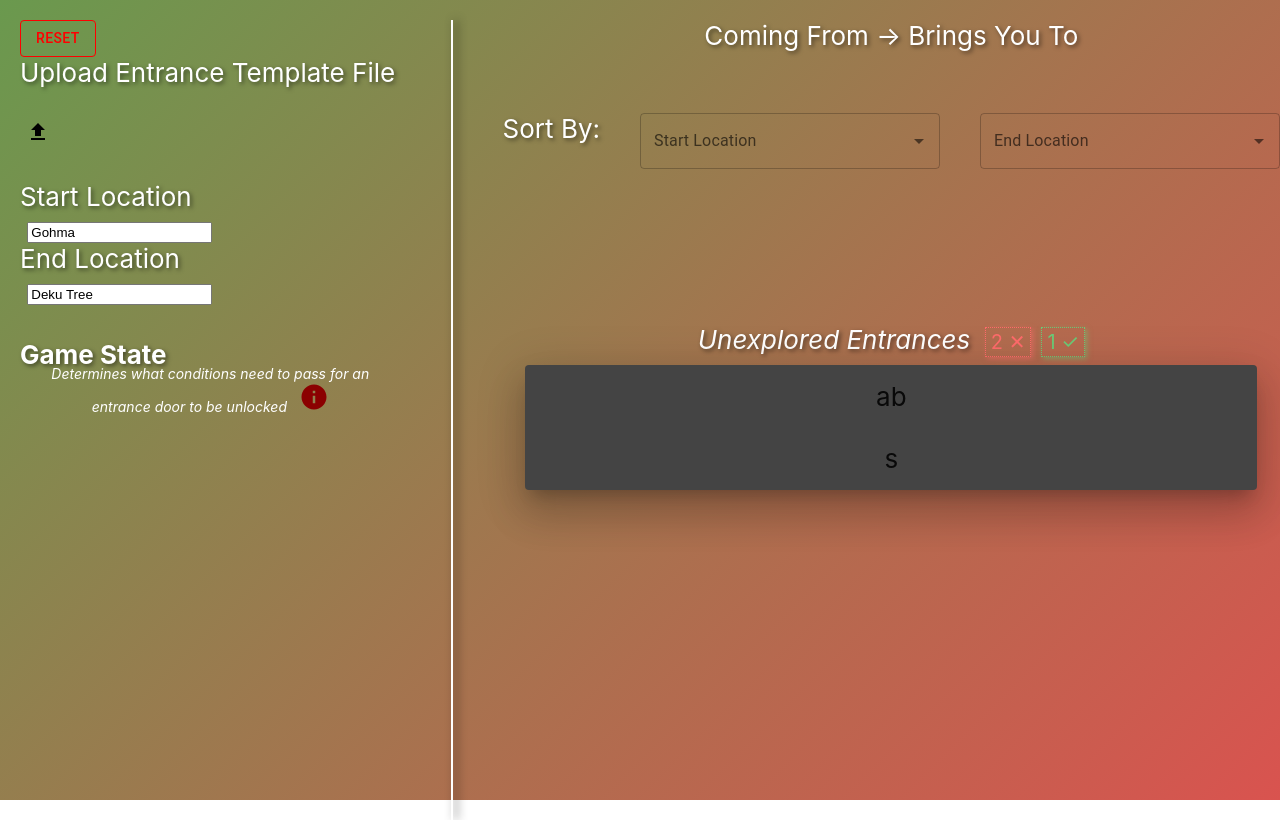
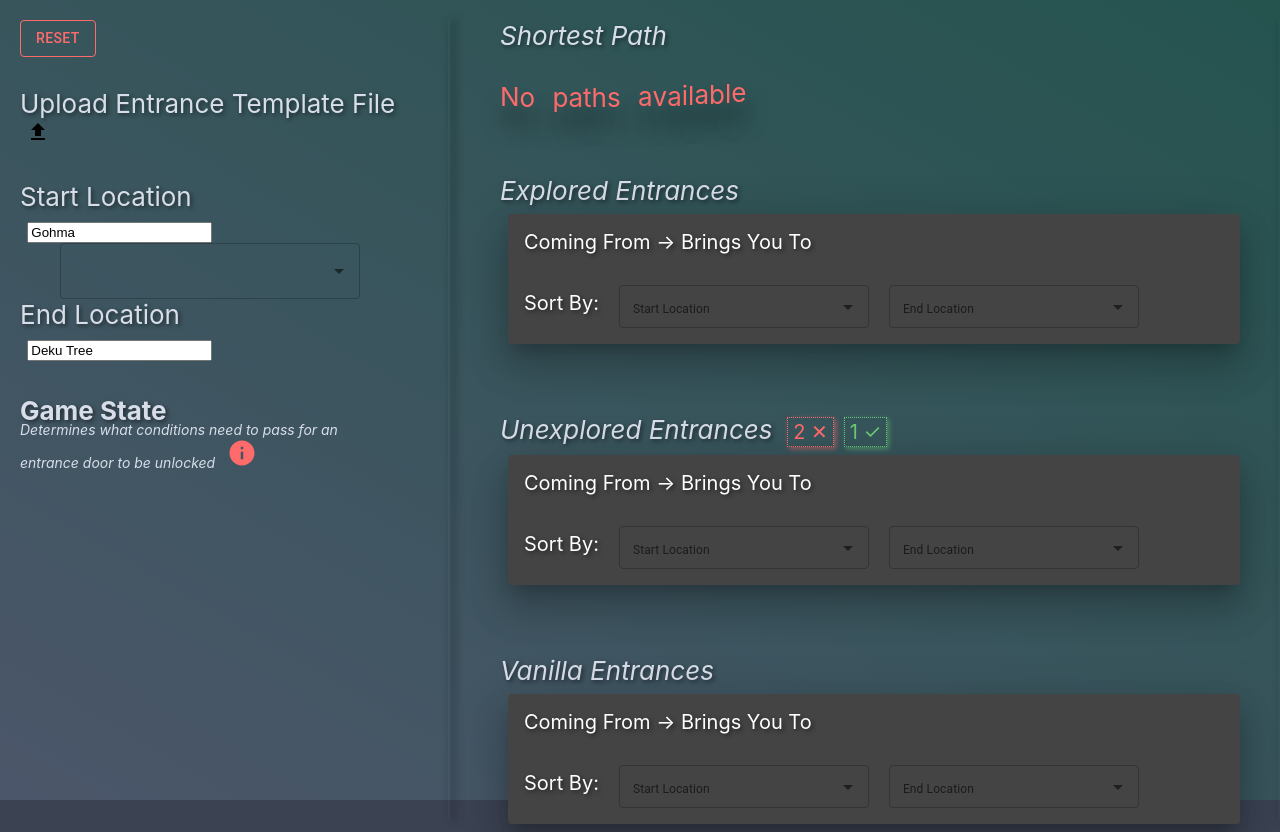
Before and after one commit to midnight-grind/EntranceTracker, a React (Create React App) app in the folder entrancetracker/: page / in a window 1280 px wide. Built offline with nearby package versions, Linux system fonts and the light colour scheme.

Commit message:
enhanced visuals

```diff
--- a/entrancetracker/src/App.css
+++ b/entrancetracker/src/App.css
@@ -1,28 +1,24 @@
-.App {
-  text-align: center;
-}
-
 .App-header {
-  background: linear-gradient(135deg, #6a994e, #d9534f); /* Jewel tones: emerald green to ruby red */
+  background: linear-gradient(210deg, #25544f, #4c566a); /* Muted dark tones: dark gray to soft gray-blue */
   min-height: 100vh;
   display: flex;
   flex-direction: column;
   align-items: center;
   justify-content: center;
   font-size: calc(10px + 2vmin);
-  color: white;
+  color: #d8dee9; /* Light gray text for readability */
 }
 
 .App-link {
-  color: #ffd700; /* Optional: gold color for links to enhance the jewel tone */
+  color: #88c0d0; /* Calming teal for links */
 }
 
 .container {
   display: flex;
-  justify-content: center;  /* Center horizontally */
-  align-items: center;      /* Center vertically */
-  height: 100vh;            /* Full viewport height to center vertically */
-  position: relative;       /* Allows absolute positioning for file input */
+  justify-content: center; /* Center horizontally */
+  align-items: center;     /* Center vertically */
+  height: 100vh;           /* Full viewport height to center vertically */
+  position: relative;      /* Allows absolute positioning for file input */
 }
 
 .top-left {
@@ -44,5 +40,5 @@ body, html {
   width: 100%;
   height: 100%;
   overflow: hidden; /* Prevents any scrollbars */
-  background-color: transparent; /* To match the background with the canvas */
+  background-color: #3b4252; /* Deep gray-blue background for extra contrast */
 }
--- a/entrancetracker/src/components/CSVReader.js
+++ b/entrancetracker/src/components/CSVReader.js
@@ -17,6 +17,8 @@ import UploadIcon from '@mui/icons-material/Upload'; // If using Material-UI ico
 import ComingFromBringsYouTo from './ComingFromBringsYouTo';
 import InfoIcon from '@mui/icons-material/Info';
 import UnexploredCheckmarks from './UnexploredCheckmarks';
+import LocationDropdown from './LocationDropdown';
+import ShortestPath from './ShortestPath';
 
 function CSVReader()
 {
@@ -150,9 +152,20 @@ function CSVReader()
 		}
 	}
 
+	function get_location_names()
+	{
+		let ret = [];
+
+		for (let [key] of locations)
+		{
+			ret.push(key);
+		}
+		return ret;
+	}
+
 	function get_all_conditionals(newLocationsObjects)
 	{
-		console.log("get all conditions");
+		// console.log("get all conditions");
 
 		let all_conditionals = {};
 		let all_conditionals_with_arrays = {};
@@ -165,7 +178,7 @@ function CSVReader()
 				{
 					let conditions_separated = obj["condition"].replaceAll("(", " ").replaceAll(")", " ").replaceAll("&&", " ").replaceAll("||", " ");
 					conditions_separated = conditions_separated.replaceAll(/\s+/g, ' ');
-					console.log(conditions_separated);
+					// console.log(conditions_separated);
 
 					for (let condition_separated of conditions_separated.split(" "))
 					{
@@ -181,7 +194,7 @@ function CSVReader()
 		// console.log(all_conditionals);
 		for (let [key, value] of Object.entries(all_conditionals))
 		{
-			console.log(key);
+			// console.log(key);
 
 			// key looks like: Song_of_Storms, child-0
 
@@ -212,7 +225,7 @@ function CSVReader()
 
 		for (let [key, value] of Object.entries(all_conditionals))
 		{
-			console.log(key);
+			// console.log(key);
 
 			// key looks like: Song_of_Storms, child-0
 
@@ -242,14 +255,14 @@ function CSVReader()
 		}
 
 		// console.log("all_conditionals: " + all_conditionals_with_arrays);
-		console.log("Formatted all_conditionals_with_arrays:", JSON.stringify(all_conditionals_with_arrays, null, 2));
+		// console.log("Formatted all_conditionals_with_arrays:", JSON.stringify(all_conditionals_with_arrays, null, 2));
 
 		// only two options, default to first option, if more than two: keep it "none" until condition is selected
 		for (let [key, value] of Object.entries(all_conditionals_with_arrays))
 		{
 			if (all_conditionals_with_arrays[key]["condition_list"].length == 2)
 			{
-				console.log("2 elements, key: " + key);
+				// console.log("2 elements, key: " + key);
 				all_conditionals_with_arrays[key]["active_condition"] = all_conditionals_with_arrays[key]["condition_list"][0];
 			}
 		}
@@ -262,7 +275,7 @@ function CSVReader()
 
 	function switch_pressed(key)
 	{
-		console.log("switch pressed", final_conditions[key]);
+		// console.log("switch pressed", final_conditions[key]);
 
 		// Create a shallow copy of final_conditions
 		const updatedConditions = { ...final_conditions };
@@ -468,6 +481,7 @@ function CSVReader()
 		setLocationsObjects(newLocationsObjects);
 
 		// console.log(newLocations);
+		console.log("All locations:\n");
 		console.log(newLocationsObjects);
 		get_all_conditionals(newLocationsObjects);
 	}, [csvData]);
@@ -520,12 +534,12 @@ function CSVReader()
 				/>
 
 				<div style={{ textAlign: 'left'}}>
-					<Button variant="outlined" sx={{ color: 'red', borderColor: 'red' }} onClick={reset}>Reset</Button>
+					<Button variant="outlined" sx={{ color: '#FF6B6B', borderColor: '#FF6B6B' }} onClick={reset}>Reset</Button>
 				</div>
 
-
+				<br/>
 				<div style={{ textAlign: 'left'}}>
-					<div style={{ textShadow: '2px 2px 4px rgba(0, 0, 0, 0.5)' }}>Upload Entrance Template File</div><br></br>
+					<div style={{ textShadow: '2px 2px 4px rgba(0, 0, 0, 0.5)' }}>Upload Entrance Template File</div>
 					<button onClick={handleIconClick} style={{ border: 'none', background: 'none', cursor: 'pointer' }}>
 						<UploadIcon style={{ fontSize: '24px', color: '#000' }} /> {/* Customize size and color */}
 					</button>
@@ -542,6 +556,10 @@ function CSVReader()
 						value={startLocation}
 						onChange={(e) => setStartLocation(e.target.value)}
 					/>
+
+					<LocationDropdown locations={get_location_names()}></LocationDropdown>
+
+
 					<br/>
 					<div style={{ textShadow: '2px 2px 4px rgba(0, 0, 0, 0.5)' }}> End Location </div> &nbsp;
 					<input
@@ -568,7 +586,7 @@ function CSVReader()
 							<InfoIcon
 								style={{
 									fontSize: '30px', // Adjust the size of the icon
-									color: '#8B0000',    // Change the color of the icon
+									color: '#FF6B6B',    // Change the color of the icon
 								}}
 							/>
 						</Tooltip>
@@ -583,14 +601,44 @@ function CSVReader()
 
 			</div>
 
-			<div style={{ width: '2px', height: '100vh', backgroundColor: 'white', marginLeft: '30px', boxShadow: '4px 0px 10px rgba(0, 0, 0, 0.7)'}}></div>
+			<div style={{ width: '2px', height: '100vh', backgroundColor: 'light-gray', marginLeft: '30px', boxShadow: '4px 0px 10px rgba(0, 0, 0, 0.7)'}}></div>
 
 			<div style={{ flex: '0 0 auto', textAlign: 'middle', marginLeft: '50px'}}>
-				<ComingFromBringsYouTo locations={['1','e']}></ComingFromBringsYouTo><br></br>
+				{/* <ComingFromBringsYouTo locations={['1','e']}></ComingFromBringsYouTo><br></br> */}
 
-				{shortest_path}
+				<em style={{ textShadow: '2px 2px 4px rgba(0, 0, 0, 0.5)' }}>Shortest Path</em><br/><br/>
+				{/* <div style={{color: '#6BCB77', textShadow: '2px 20px 20px rgba(0, 0, 0, 0.5)' }}>  */}
+					<ShortestPath text={shortest_path}> </ShortestPath>
+				{/* </div> */}
 
-				<br></br><br></br><br></br><br></br>
+				<br></br><br></br><br></br>
+
+				<em style={{ textShadow: '2px 2px 4px rgba(0, 0, 0, 0.5)' }}>Explored Entrances</em> &nbsp;
+				<Box
+					sx={{
+						display: 'flex',
+						justifyContent: 'center', // Horizontal alignment
+						alignItems: 'center', // Vertical alignment
+						flexWrap: 'wrap',
+						'& > :not(style)': {
+						m: 1, // Margin
+						width: 700,
+						},
+					}}
+					>
+					<Paper
+						elevation={24}
+						sx={{
+						backgroundColor: '#444',
+						padding: 2, // Add padding inside the Paper for spacing
+						}}
+					>
+						<ComingFromBringsYouTo locations={get_location_names()}></ComingFromBringsYouTo>
+					</Paper>
+				</Box>
+
+				<br/><br/>
+
 				<em style={{ textShadow: '2px 2px 4px rgba(0, 0, 0, 0.5)' }}>Unexplored Entrances</em> &nbsp;
 				<UnexploredCheckmarks numUnavailable={2} numAvailable={1}></UnexploredCheckmarks>
 				<Box
@@ -612,10 +660,40 @@ function CSVReader()
 						padding: 2, // Add padding inside the Paper for spacing
 						}}
 					>
-						ab<br></br><br></br>s
+						<ComingFromBringsYouTo locations={get_location_names()}></ComingFromBringsYouTo>
+					</Paper>
+				</Box>
+
+
+				<br/><br/>
+
+				<em style={{ textShadow: '2px 2px 4px rgba(0, 0, 0, 0.5)' }}>Vanilla Entrances</em> &nbsp;
+				<Box
+					sx={{
+						display: 'flex',
+						justifyContent: 'center', // Horizontal alignment
+						alignItems: 'center', // Vertical alignment
+						flexWrap: 'wrap',
+						'& > :not(style)': {
+						m: 1, // Margin
+						width: 700,
+						},
+					}}
+					>
+					<Paper
+						elevation={24}
+						sx={{
+						backgroundColor: '#444',
+						padding: 2, // Add padding inside the Paper for spacing
+						}}
+					>
+						<ComingFromBringsYouTo locations={get_location_names()}></ComingFromBringsYouTo>
 					</Paper>
 				</Box>
 			</div>
+
+
+			<div style={{ width: '2px', height: '100vh', backgroundColor: 'light-gray', marginLeft: '30px', boxShadow: '4px 0px 10px rgba(0, 0, 0, 0.7)'}}></div>
 
 
 
--- a/entrancetracker/src/components/ComingFromBringsYouTo.js
+++ b/entrancetracker/src/components/ComingFromBringsYouTo.js
@@ -3,34 +3,45 @@ import './ComingFromBringsYouTo.css';
 import Autocomplete from '@mui/material/Autocomplete';
 import TextField from '@mui/material/TextField';
 
-function ComingFromBringsYouTo( {locations} )
+function ComingFromBringsYouTo( {locations, locationsObjects} )
 {
     return (
         <div>
-            <div style={{ textShadow: '2px 2px 4px rgba(0, 0, 0, 0.5)' }}>Coming From &rarr; Brings You To </div>
-            <br></br><br></br>
+            <div style={{ textShadow: '2px 2px 4px rgba(0, 0, 0, 0.5)', color: 'white', fontSize: '20px' }}>Coming From &rarr; Brings You To </div>
+
+
+            <br/>
             <div style={{display: 'inline-block'}}>
-            <div style={{ textShadow: '2px 2px 4px rgba(0, 0, 0, 0.5)' }}>   Sort By: </div>
+            <div style={{ textShadow: '2px 2px 4px rgba(0, 0, 0, 0.5)', color: 'white', fontSize: '20px'  }}>   Sort By: </div>
 
             </div>
 
-            <div style={{display: 'inline-block', marginLeft: '40px'}}>
+            <div style={{ display: 'inline-block', marginLeft: '20px' }}>
                 <Autocomplete
                     disablePortal
                     options={locations}
-                    sx={{ width: 300 }}
+                    sx={{
+                        width: 250, // Reduced width
+                        '& .MuiInputBase-root': { fontSize: '14px', padding: '4px 8px' }, // Smaller font and padding
+                        '& .MuiFormLabel-root': { fontSize: '12px' }, // Smaller label font size
+                    }}
                     renderInput={(params) => <TextField {...params} label="Start Location" />}
                 />
             </div>
 
-            <div style={{display: 'inline-block', marginLeft: '40px'}}>
+            <div style={{ display: 'inline-block', marginLeft: '20px' }}>
                 <Autocomplete
                     disablePortal
                     options={locations}
-                    sx={{ width: 300 }}
+                    sx={{
+                        width: 250, // Reduced width
+                        '& .MuiInputBase-root': { fontSize: '14px', padding: '4px 8px' }, // Smaller font and padding
+                        '& .MuiFormLabel-root': { fontSize: '12px' }, // Smaller label font size
+                    }}
                     renderInput={(params) => <TextField {...params} label="End Location" />}
                 />
             </div>
+
         </div>
     );
 }
--- a/entrancetracker/src/components/LocationDropdown.js
+++ b/entrancetracker/src/components/LocationDropdown.js
@@ -1,6 +1,19 @@
 import React from "react";
+import Autocomplete from '@mui/material/Autocomplete';
+import TextField from '@mui/material/TextField';
 
-function LocationDropdown()
+function LocationDropdown( {locations} )
 {
+    return (
+        <div style={{display: 'inline-block', marginLeft: '40px'}}>
+            <Autocomplete
+                disablePortal
+                options={locations}
+                sx={{ width: 300 }}
+                renderInput={(params) => <TextField {...params} label="" />}
+            />
+        </div>
+    );
+}
 
-}
+export default LocationDropdown;
--- /dev/null
+++ b/entrancetracker/src/components/ShortestPath.css
@@ -0,0 +1,23 @@
+.wavy-text {
+    display: inline-block;
+    white-space: nowrap; /* Prevents wrapping */
+  }
+
+  .wavy-letter {
+    display: inline-block;
+    position: relative;
+    animation: wavy-bounce 5s ease-in-out infinite;
+    animation-fill-mode: both; /* Ensures the animation starts fresh */
+  }
+
+  @keyframes wavy-bounce {
+    0% {
+      transform: translateY(0);
+    }
+    50% {
+      transform: translateY(-10px);
+    }
+    100% {
+      transform: translateY(0);
+    }
+  }
--- /dev/null
+++ b/entrancetracker/src/components/ShortestPath.js
@@ -0,0 +1,47 @@
+import React, { useEffect, useState } from "react";
+import "./ShortestPath.css";
+
+function ShortestPath({ text, restartDelay = 2000 }) {
+  const [renderKey, setRenderKey] = useState(0);
+
+  useEffect(() => {
+    if (typeof text !== "string" || text.trim() === "") return;
+
+    // Reset the render key to trigger the animation reset
+    setRenderKey((prevKey) => prevKey + 1);
+  }, [text]);
+
+  const wrapTextWithAnimation = (inputText) => {
+    return inputText.split("").map((char, index) => {
+      if (char === " ") {
+        return <span key={index} style={{ margin: "0 5px" }}>&nbsp;</span>; // Handle spaces
+      }
+      return (
+        <span
+          key={index}
+          className="wavy-letter"
+          style={{ animationDelay: `${index * 100}ms` }}
+        >
+          {char}
+        </span>
+      );
+    });
+  };
+
+  // Return null or an empty div if text is invalid
+  if (typeof text !== "string" || text.trim() === "") {
+    return (
+      <div key={renderKey} className="wavy-text" style={{color: '#FF6B6B', textShadow: '2px 20px 20px rgba(0, 0, 0, 0.5)' }}>
+        {wrapTextWithAnimation("No paths available")}
+      </div>
+    );
+  }
+
+  return (
+    <div key={renderKey} className="wavy-text" style={{color: '#6BCB77', textShadow: '2px 20px 20px rgba(0, 0, 0, 0.5)' }}>
+      {wrapTextWithAnimation(text)}
+    </div>
+  );
+}
+
+export default ShortestPath;
```
Also changed, not shown: 1 other file (tests, documents, lock files or other folders).
